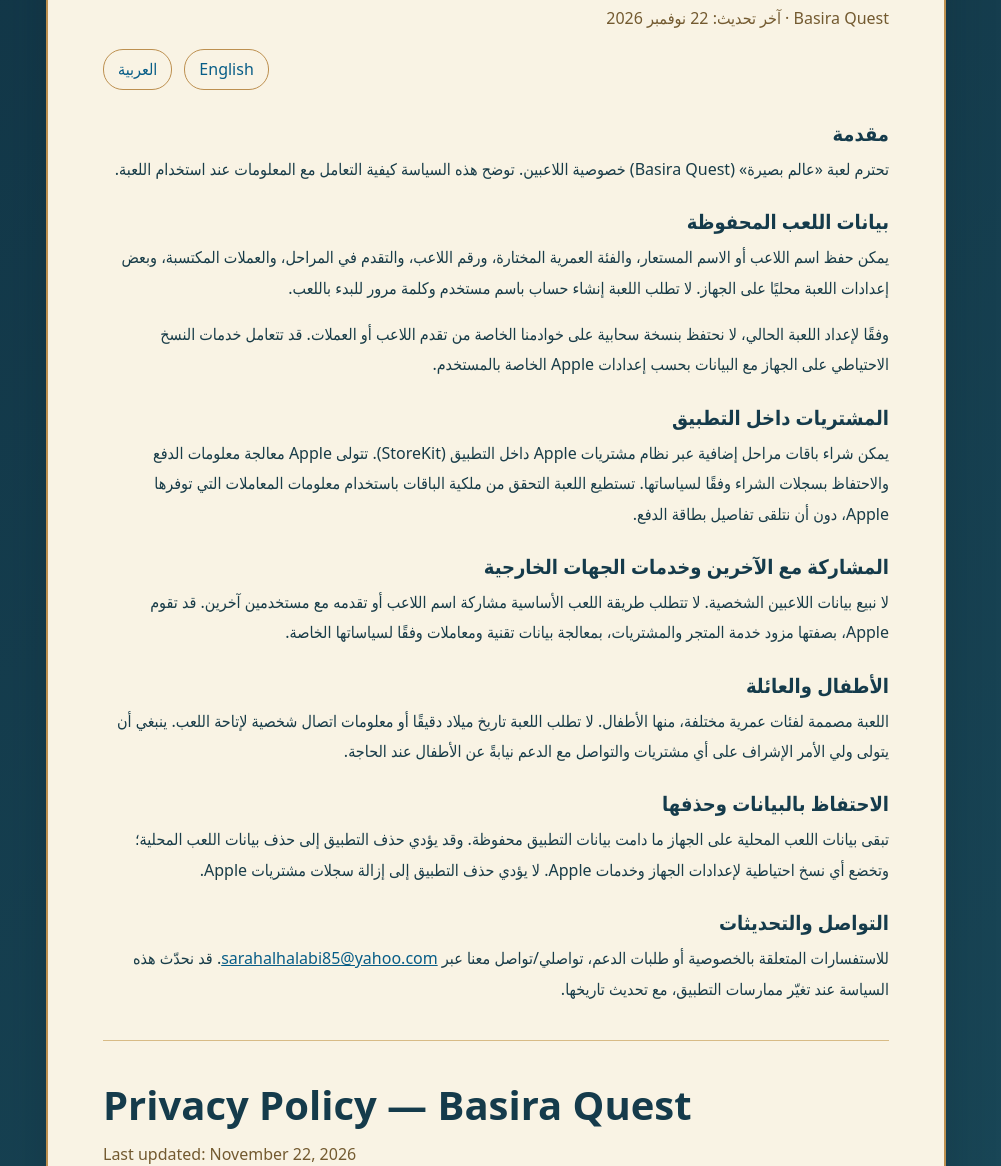
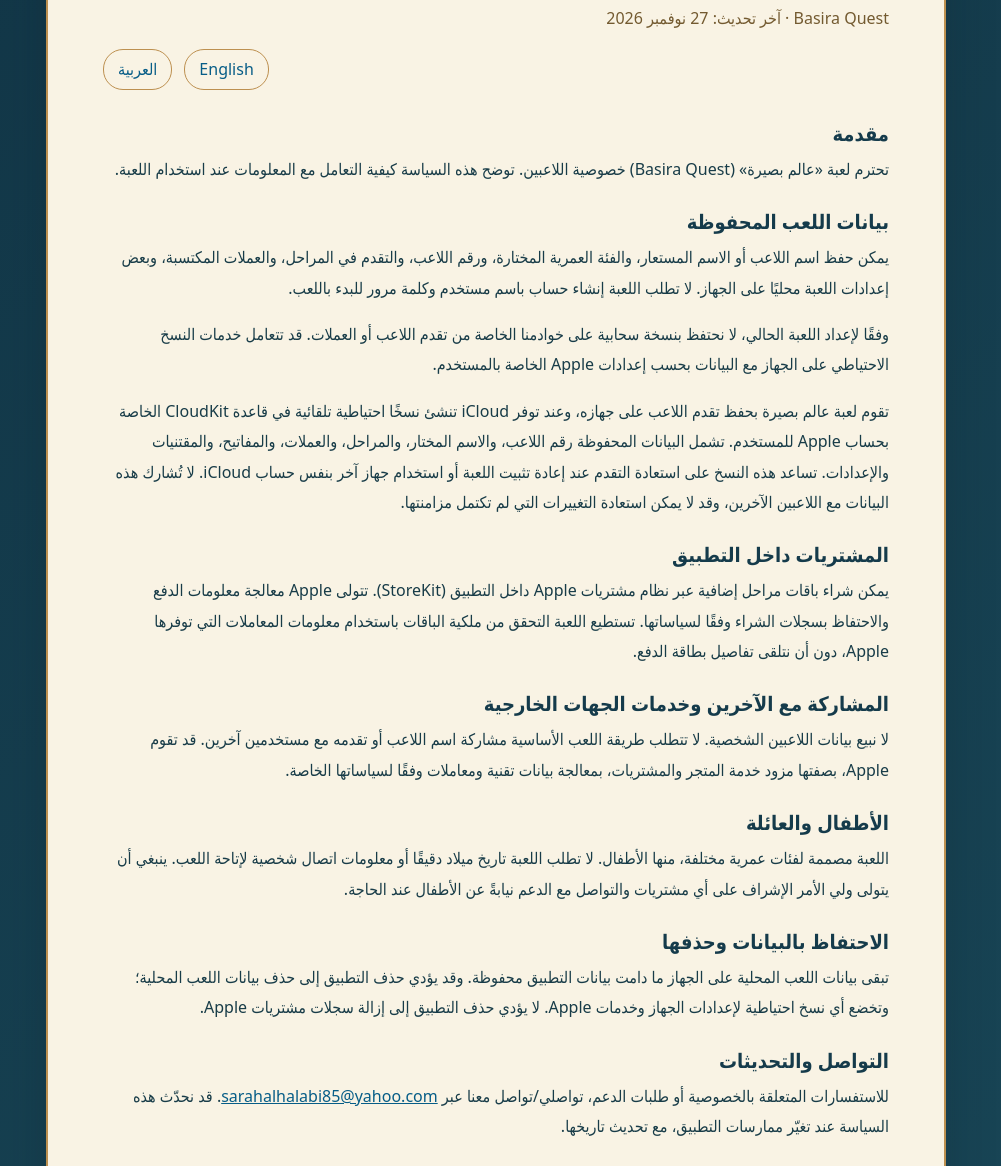
Before and after one commit to sarahalhalabi85/basira-quest-privacy, a plain HTML site: page index.html in a window 1280 px wide. Shown: the part 156-1322 px from the top of the page, without its empty margins (144-1145 px from the left). Drawn offline with Linux system fonts and the light colour scheme.

Commit message:
Update privacy policy for iCloud backup – Build 11

```diff
--- a/index.html
+++ b/index.html
@@ -17,7 +17,7 @@
 </head>
 <body>
 <main>
-  <header dir="rtl"><h1>سياسة الخصوصية — عالم بصيرة</h1><div class="subtitle">Basira Quest · آخر تحديث: 22 نوفمبر 2026</div></header>
+  <header dir="rtl"><h1>سياسة الخصوصية — عالم بصيرة</h1><div class="subtitle">Basira Quest · آخر تحديث: 27 نوفمبر 2026</div></header>
   <nav class="nav" aria-label="Languages"><a href="#arabic">العربية</a><a href="#english">English</a></nav>
   <section id="arabic" lang="ar" dir="rtl">
     <h2>مقدمة</h2>
@@ -25,6 +25,9 @@
     <h2>بيانات اللعب المحفوظة</h2>
     <p>يمكن حفظ اسم اللاعب أو الاسم المستعار، والفئة العمرية المختارة، ورقم اللاعب، والتقدم في المراحل، والعملات المكتسبة، وبعض إعدادات اللعبة محليًا على الجهاز. لا تطلب اللعبة إنشاء حساب باسم مستخدم وكلمة مرور للبدء باللعب.</p>
     <p>وفقًا لإعداد اللعبة الحالي، لا نحتفظ بنسخة سحابية على خوادمنا الخاصة من تقدم اللاعب أو العملات. قد تتعامل خدمات النسخ الاحتياطي على الجهاز مع البيانات بحسب إعدادات Apple الخاصة بالمستخدم.</p>
+
+<p>تقوم لعبة عالم بصيرة بحفظ تقدم اللاعب على جهازه، وعند توفر iCloud تنشئ نسخًا احتياطية تلقائية في قاعدة CloudKit الخاصة بحساب Apple للمستخدم. تشمل البيانات المحفوظة رقم اللاعب، والاسم المختار، والمراحل، والعملات، والمفاتيح، والمقتنيات والإعدادات. تساعد هذه النسخ على استعادة التقدم عند إعادة تثبيت اللعبة أو استخدام جهاز آخر بنفس حساب iCloud. لا تُشارك هذه البيانات مع اللاعبين الآخرين، وقد لا يمكن استعادة التغييرات التي لم تكتمل مزامنتها.</p>
+
     <h2>المشتريات داخل التطبيق</h2>
     <p>يمكن شراء باقات مراحل إضافية عبر نظام مشتريات Apple داخل التطبيق (StoreKit). تتولى Apple معالجة معلومات الدفع والاحتفاظ بسجلات الشراء وفقًا لسياساتها. تستطيع اللعبة التحقق من ملكية الباقات باستخدام معلومات المعاملات التي توفرها Apple، دون أن نتلقى تفاصيل بطاقة الدفع.</p>
     <h2>المشاركة مع الآخرين وخدمات الجهات الخارجية</h2>
@@ -39,12 +42,15 @@
   <hr>
   <section id="english" lang="en" dir="ltr">
     <h1>Privacy Policy — Basira Quest</h1>
-    <p class="subtitle">Last updated: November 22, 2026</p>
+    <p class="subtitle">Last updated: November 27, 2026</p>
     <h2>Introduction</h2>
     <p>Basira Quest (عالم بصيرة) respects players' privacy. This policy explains how information is handled when using the game.</p>
     <h2>Locally Stored Game Information</h2>
     <p>The game may store a player's chosen name or nickname, selected age group, player ID, level progress, earned in-game coins, and certain preferences locally on the device. The game does not require an account username and password to begin playing.</p>
     <p>Under the app's current configuration, we do not keep a cloud copy of players' progress or coins on servers operated by us. Device backup services may handle local data according to the user's Apple settings.</p>
+
+<p>Basira Quest saves game progress locally on the player's device. When iCloud is available, the game automatically backs up saved progress to the player's private Apple CloudKit database. Backups may include the player ID, chosen name, age group, completed levels, coins, keys, inventory, achievements, and preferences. This allows progress to be recovered after reinstalling the game or using another device with the same iCloud account. This information is not shared with other players or stored on servers operated by the game developer. Changes that have not been successfully backed up may not be recoverable.</p>
+
     <h2>In-App Purchases</h2>
     <p>Additional level packs are purchased using Apple's in-app purchase system (StoreKit). Apple processes payments and maintains purchase records under its own policies. The game may check ownership of level packs using transaction information made available by Apple. We do not receive payment card details.</p>
     <h2>Sharing and Third-Party Services</h2>
```
